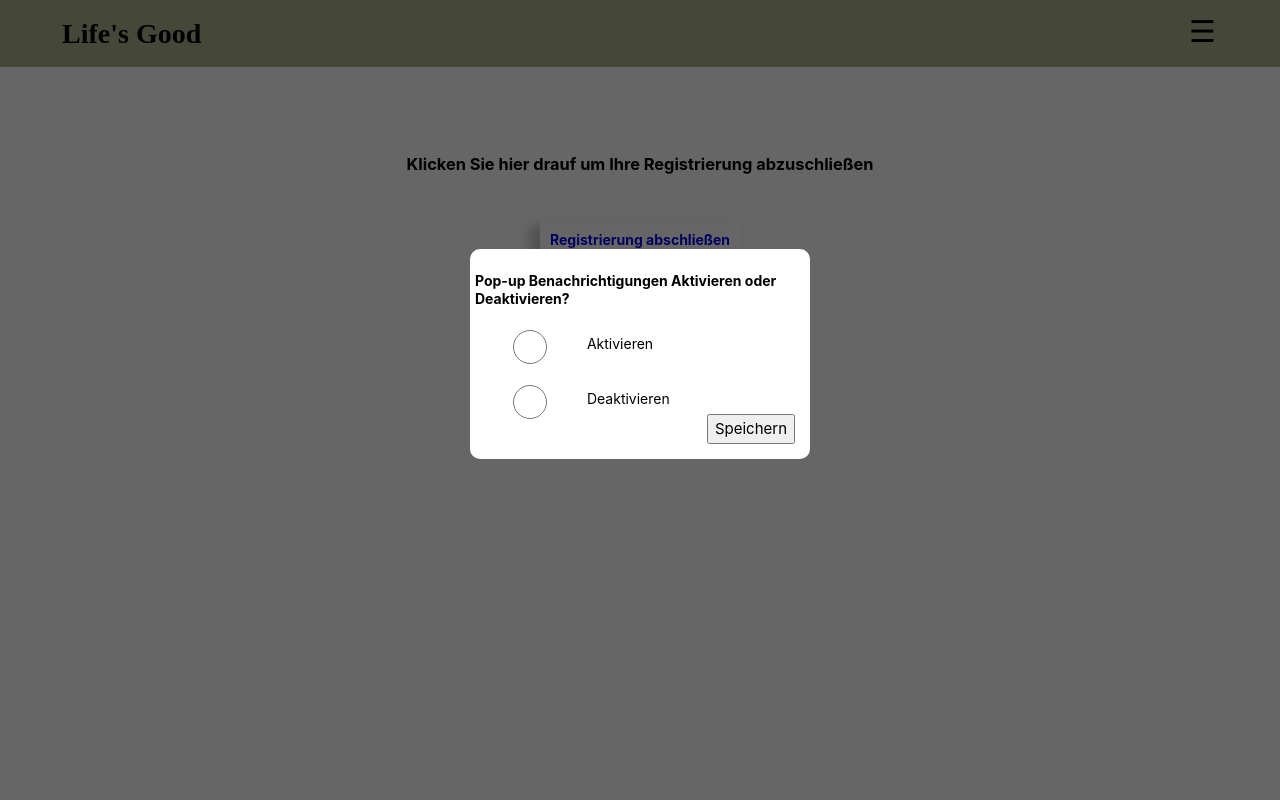
After one commit to Kplacken/EPWS2020SerttasPlackenhohn, a PHP site: page /Pop-up-Ben.html in a window 1280 px wide, after a click on "Registrierung abschließen". The commit adds this page. Run offline with PHP 8.4, Linux system fonts and the light colour scheme; some libraries are stand-ins or nearby versions.

Commit message:
coding ergänzt

```diff
--- /dev/null
+++ b/Coding/Pop-up-Ben.html
@@ -0,0 +1,44 @@
+<!DOCTYPE html>
+<html lang="de">
+
+<head>
+  <meta charset="UTF-8">
+  <meta name="viewport" content="width=device-width, initial-scale=1.0">
+  <title>Projekt im Modul Entwicklungsprojekt</title>
+  <link rel="stylesheet" href="./css/home.css">
+  <script src="https://cdnjs.cloudflare.com/ajax/libs/jquery/3.1.0/jquery.min.js"></script>
+
+</head>
+
+
+<body>
+        <div class="header">
+            <h1 class="logo">Life's Good</h1>
+            <span class="scal" style="font-size:30px;cursor:pointer" onclick="openNav()">&#9776;</span>
+        </div>
+
+
+        <div align="center">
+            <br><br><br><br>
+            <h3>Klicken Sie hier drauf um Ihre Registrierung abzuschließen</h3><br><br>
+            <a href="#Screen" class="button">Registrierung abschließen</a>
+        </div>
+        <div id="Screen">
+           <!-- <a href="#" class="cancel">×</a>-->
+           <form method="get" action="/Homepage.html" class="form">
+                <h4>Pop-up Benachrichtigungen Aktivieren oder Deaktivieren?</h4>
+                <fieldset>
+                  <input type="radio" id="aktivieren" name="Benachrichtigungen" value="Aktivieren">
+                  <label for="aktivieren"> Aktivieren</label> <br><br>
+                  <input type="radio" id="deaktivieren" name="Benachrichtigungen" value="Deaktivieren">
+                  <label for="deaktivieren"> Deaktivieren</label><br>
+                  <button type="submit" >Speichern</button>
+                </fieldset>
+              </form>
+        </div>
+        <div id="cover" ></div>
+
+
+</body>
+
+</html>
--- a/Coding/Signup.html
+++ b/Coding/Signup.html
@@ -25,7 +25,7 @@
 
                     <div class="form-wrap">
                  <!--     <form class="form" action="./signup.php" method="post">-->
-                  <form method="get" action="/Homepage.html">
+                  <form method="get" action="/Pop-up-Ben.html">
                         <div class="input-box">
                           <input type="text" id="vname" aria-describedby="" placeholder="Vorname" aria-required="true" maxlength="30" autocapitalize="off" autocorrect="off" name="vname" value="" required>
                         </div>
--- a/Coding/css/home.css
+++ b/Coding/css/home.css
@@ -22,7 +22,27 @@
 		font-weight: bold;
 	  }
 
-  a, abbr, acronym, address, applet, article, aside, audio, b, big, blockquote, body, canvas, caption, center, cite, code, dd, del, details, dfn, div, dl, dt, em, embed, fieldset, figcaption, figure, footer, form, h2, h5, h6, header, hgroup, html, i, iframe, img, ins, kbd, label, legend, li, mark, menu, nav, object, ol, output, p, pre, q, ruby, s, samp, section, select, small, strike, strong, sub, summary, sup, table, tbody, td, tfoot, th, thead, time, tr, tt, u, ul, var, video {
+	  h4 {
+		display: block;
+		font-size: 1em;
+		margin-top: 1.33em;
+		margin-bottom: 1.33em;
+		margin-left: 0;
+		margin-right: 0;
+		font-weight: bold;
+	  }
+
+	  h5 {
+		display: block;
+		font-size: .83em;
+		margin-top: 1.67em;
+		margin-bottom: 1.67em;
+		margin-left: 0;
+		margin-right: 0;
+		font-weight: bold;
+	  }
+
+  a, abbr, acronym, address, applet, article, aside, audio, b, big, blockquote, body, canvas, caption, center, cite, code, dd, del, details, dfn, div, dl, dt, em, embed, fieldset, figcaption, figure, footer, form, h2, h6, header, hgroup, html, i, iframe, img, ins, kbd, label, legend, li, mark, menu, nav, object, ol, output, p, pre, q, ruby, s, samp, section, select, small, strike, strong, sub, summary, sup, table, tbody, td, tfoot, th, thead, time, tr, tt, u, ul, var, video {
     margin:0;
     padding:0;
     border:0;
@@ -41,7 +61,7 @@
     list-style: none;
   }
 
-  body, button, input, select {
+  body, input, select {
     font-family: -apple-system,BlinkMacSystemFont,"Segoe UI",Roboto,Helvetica,Arial,sans-serif;
     font-size:14px;
     line-height:18px;
@@ -98,6 +118,7 @@
   }
 
 /******* HAMBURGER MENU ********/
+/*
 .container {
 	display: inline-block;
 	cursor: pointer;
@@ -127,7 +148,7 @@
   .change .bar3 {
 	-webkit-transform: rotate(45deg) translate(-8px, -8px);
 	transform: rotate(45deg) translate(-7px, -8px);
-  }
+  }*/
 
 /******** ZAEHLER ********/
 span {cursor:pointer; }
@@ -215,3 +236,87 @@ vertical-align: middle;
 	padding: 14px;
 	margin: 6px 0px;
   }
+
+
+  /****** OVERLAY POP-UP BENACHRICHTIGUNG ********/
+  #overlay2 {
+	position: fixed; /* Sit on top of the page content */
+	display: none; /* Hidden by default */
+	width: 100%; /* Full width (cover the whole page) */
+	height: 100%; /* Full height (cover the whole page) */
+	top: 0;
+	left: 0;
+	right: 0;
+	bottom: 0;
+	background-color: rgba(0,0,0,0.5); /* Black background with opacity */
+	z-index: 2; /* Specify a stack order in case you're using a different order for other elements */
+	cursor: pointer; /* Add a pointer on hover */
+  }
+
+  .button{
+	width: 150px;
+	padding: 10px;
+	background-color: #ffffff;
+	box-shadow: -8px 8px 10px 3px rgba(0,0,0,0.2);
+	font-weight:bold;
+	text-decoration:none;
+  }
+
+  #cover{
+	position:fixed;
+	top:0;
+	left:0;
+	background:rgba(0,0,0,0.6);
+	z-index:5;
+	width:100%;
+	height:100%;
+	display:none;
+  }
+
+  #Screen{
+	height:200px;
+	width:330px;
+	margin:0 auto ;
+	position:relative;
+	z-index:10;
+	display:none;
+	border:5px solid #ffffff;
+	border-radius:10px;
+	background-color: #ffffff;
+  }
+
+  #Screen:target, #Screen:target + #cover{
+	display:block;
+	opacity:2;
+  }
+/*
+  .cancel{
+	display:block;
+	position:absolute;
+	top:3px;
+	right:2px;
+	color:black;
+	height:30px;
+	widows: 25px;px;
+	font-size:35px;
+	text-decoration:none;
+	text-align:center;
+	font-weight:bold;
+  }*/
+
+  button {
+    font-family: -apple-system,BlinkMacSystemFont,"Segoe UI",Roboto,Helvetica,Arial,sans-serif;
+    font-size:14px;
+	line-height:18px;
+	float: right;
+	display:block;
+	position:absolute;
+	top:160px;
+	right:10px;
+	color:black;
+	height:30px;
+	widows: 25px;
+	font-size:15px;
+	text-decoration:none;
+	text-align:center;
+  }
```
Also changed, not shown: Coding/Homepage.html (+5 -13 lines).
